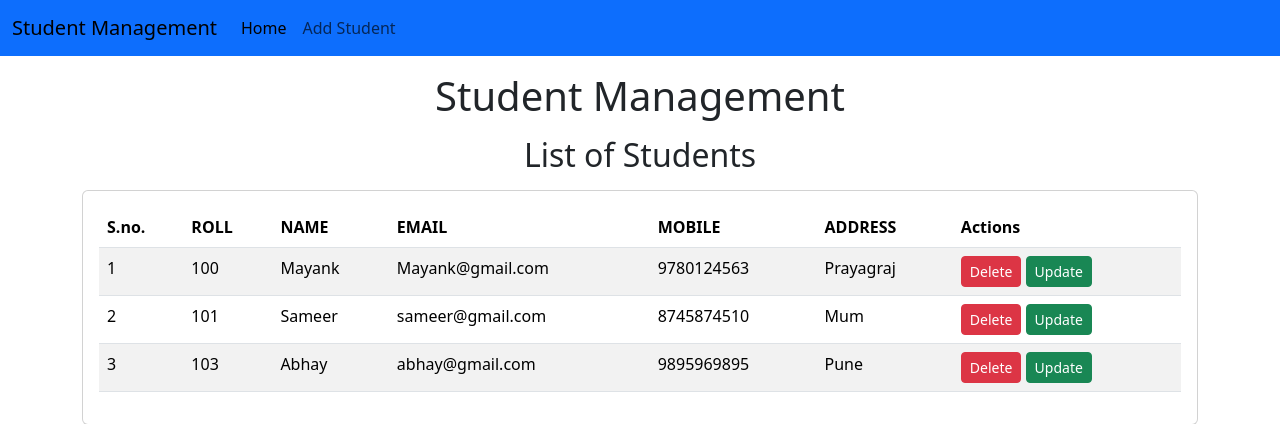
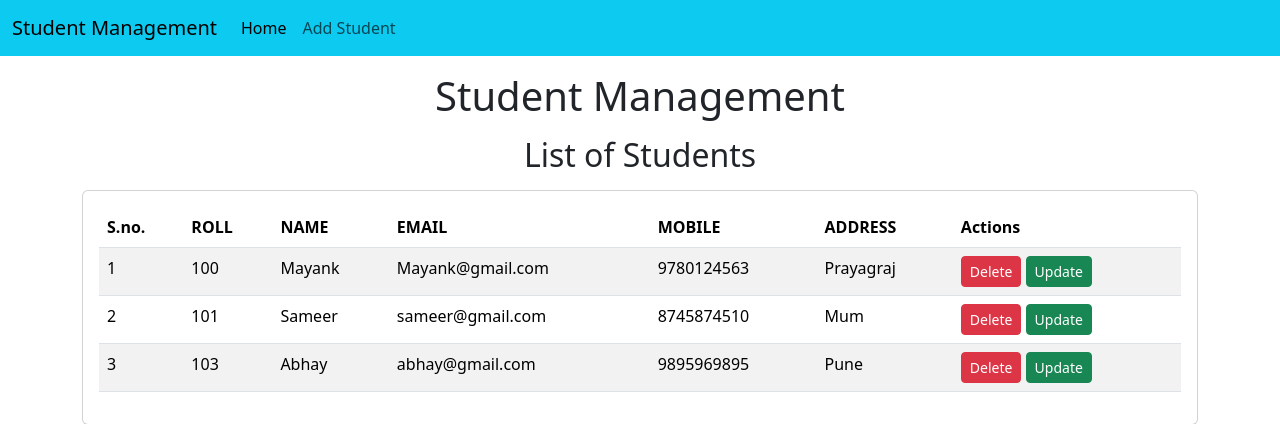
Before and after one commit to Himanshut1806/Studentmang, a Django app: page / in a window 1280 px wide. Shown: the top 424 px of the page. Run offline with Django 5.2, Linux system fonts and the light colour scheme; data comes from the database, SQL or seed files in the repository.

Commit message:
firstcommit

```diff
--- a/templates/std/add_std.html
+++ b/templates/std/add_std.html
@@ -16,7 +16,7 @@
   <div class="container">
     <div class="row justify-content-center">
       <div class="col-md-8 col-lg-6">
-        <div class="card bg-info">
+        <div class="card bg-primary">
           <div class="card-body">
             <form action="/std/add-std/" method="POST">
               {% csrf_token %}
--- a/templates/std/navbar.html
+++ b/templates/std/navbar.html
@@ -1,4 +1,4 @@
-<nav class="navbar navbar-expand-lg bg-primary">
+<nav class="navbar navbar-expand-lg bg-info">
   <div class="container-fluid">
     <a class="navbar-brand" href="/">Student Management</a>
     <button class="navbar-toggler" type="button" data-bs-toggle="collapse" data-bs-target="#navbarSupportedContent" aria-controls="navbarSupportedContent" aria-expanded="false" aria-label="Toggle navigation">
```
